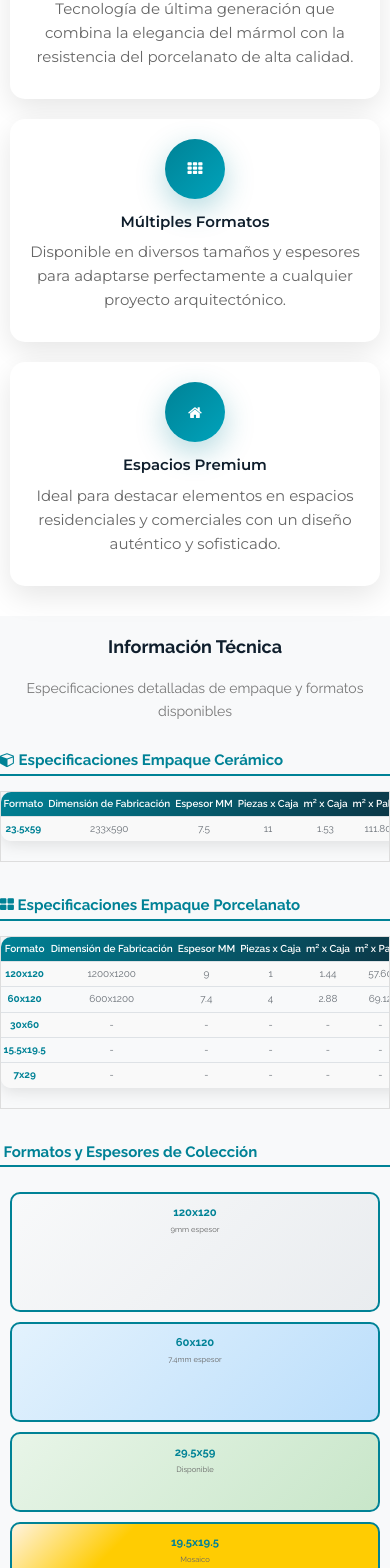
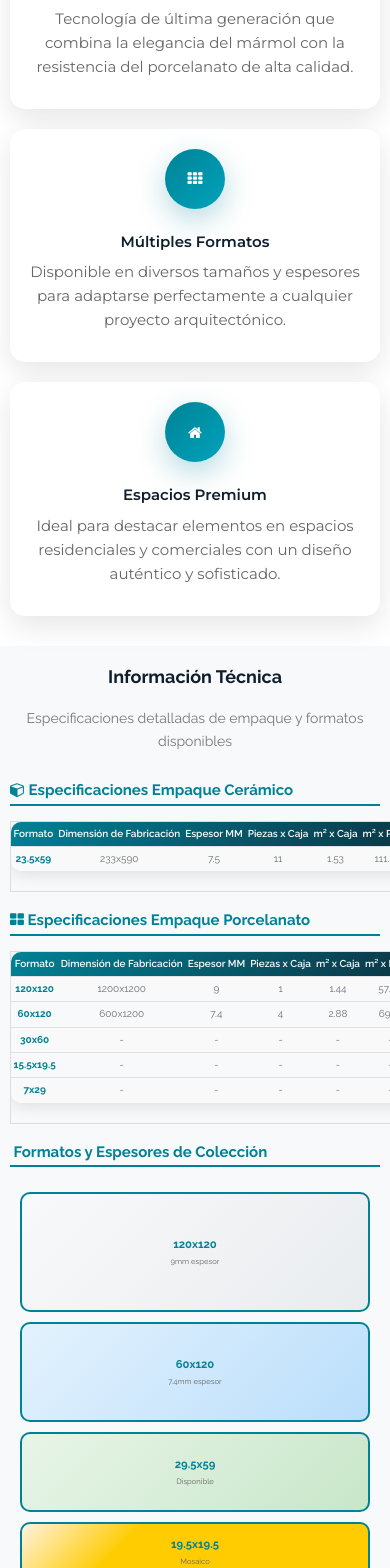
Before and after one commit to decc18/greiman-pwa, a Vue app: page /porcelanato in a window 390 px wide. Shown: the part 2492-4060 px from the top of the page. Built offline with nearby package versions, Linux system fonts and the light colour scheme; some icons are missing.

Commit message:
información tecnica

```diff
--- a/src/style.css
+++ b/src/style.css
@@ -421,6 +421,10 @@ html::-webkit-scrollbar-thumb:hover {
   border-radius: 10px;
   box-shadow: 0 5px 15px rgba(0, 0, 0, 0.1);
   height: 100%;
+  min-height: 200px; /* Altura mínima consistente */
+  display: flex;
+  flex-direction: column;
+  justify-content: flex-start;
 }
 
 .spec-card h4 {
@@ -644,11 +648,15 @@ html {
   text-align: center;
   padding: 1.5rem;
   height: 100%;
+  min-height: 200px; /* Altura mínima consistente */
   background: white;
   border-radius: 15px;
   box-shadow: 0 10px 30px rgba(0, 0, 0, 0.1);
   transition: transform 0.3s ease;
   margin-bottom: 2rem;
+  display: flex;
+  flex-direction: column;
+  justify-content: flex-start;
 }
 
 .benefit-card:hover {
--- a/src/views/Home.vue
+++ b/src/views/Home.vue
@@ -151,7 +151,10 @@ export default {
   box-shadow: 0 10px 30px rgba(0, 0, 0, 0.1);
   transition: all 0.3s ease;
   width: 400px;
+  min-height: 450px; /* Altura mínima consistente */
   flex-shrink: 0;
+  display: flex;
+  flex-direction: column;
 }
 
 .product-card:hover {
@@ -191,6 +194,10 @@ export default {
 .card-content {
   padding: 2rem;
   text-align: center;
+  flex: 1;
+  display: flex;
+  flex-direction: column;
+  justify-content: space-between;
 }
 
 .card-title {
--- a/src/views/Porcelanato.vue
+++ b/src/views/Porcelanato.vue
@@ -884,6 +884,9 @@ export default {
   cursor: pointer;
   position: relative;
   overflow: hidden;
+  display: flex;
+  flex-direction: column;
+  justify-content: center;
 }
 
 .format-card:hover {
@@ -892,27 +895,27 @@ export default {
 }
 
 .format-large {
-  height: 120px;
+  height: 120px; /* Formato más grande: 120x120 */
   background: linear-gradient(135deg, #f8f9fa 0%, #e9ecef 100%);
 }
 
 .format-medium {
-  height: 100px;
+  height: 100px; /* Formato mediano: 60x120 */
   background: linear-gradient(135deg, #e3f2fd 0%, #bbdefb 100%);
 }
 
 .format-small {
-  height: 80px;
+  height: 80px; /* Formato pequeño: 29.5x59 */
   background: linear-gradient(135deg, #e8f5e8 0%, #c8e6c9 100%);
 }
 
 .format-mini {
-  height: 60px;
+  height: 60px; /* Formato mini: 19.5x19.5 (mosaico) */
   background: linear-gradient(135deg, #fff3e0 0%, #ffcc02 30%);
 }
 
 .format-strip {
-  height: 40px;
+  height: 40px; /* Formato strip: 7x29 (listello) */
   background: linear-gradient(135deg, #fce4ec 0%, #f8bbd9 100%);
 }
 
@@ -983,12 +986,24 @@ export default {
     padding: 0.5rem 0.25rem;
   }
 
+  /* Agregar margen lateral en móvil para tablas */
+  .table-responsive {
+    margin: 0 1rem;
+  }
+
   .formats-visual {
     padding: 1rem;
+    margin: 0 1rem;
   }
 
   .format-card {
     margin-bottom: 1rem;
+  }
+
+  /* Títulos de sección con margen en móvil */
+  .spec-section-title {
+    margin-left: 1rem;
+    margin-right: 1rem;
   }
 
   .thickness-bars {
```
